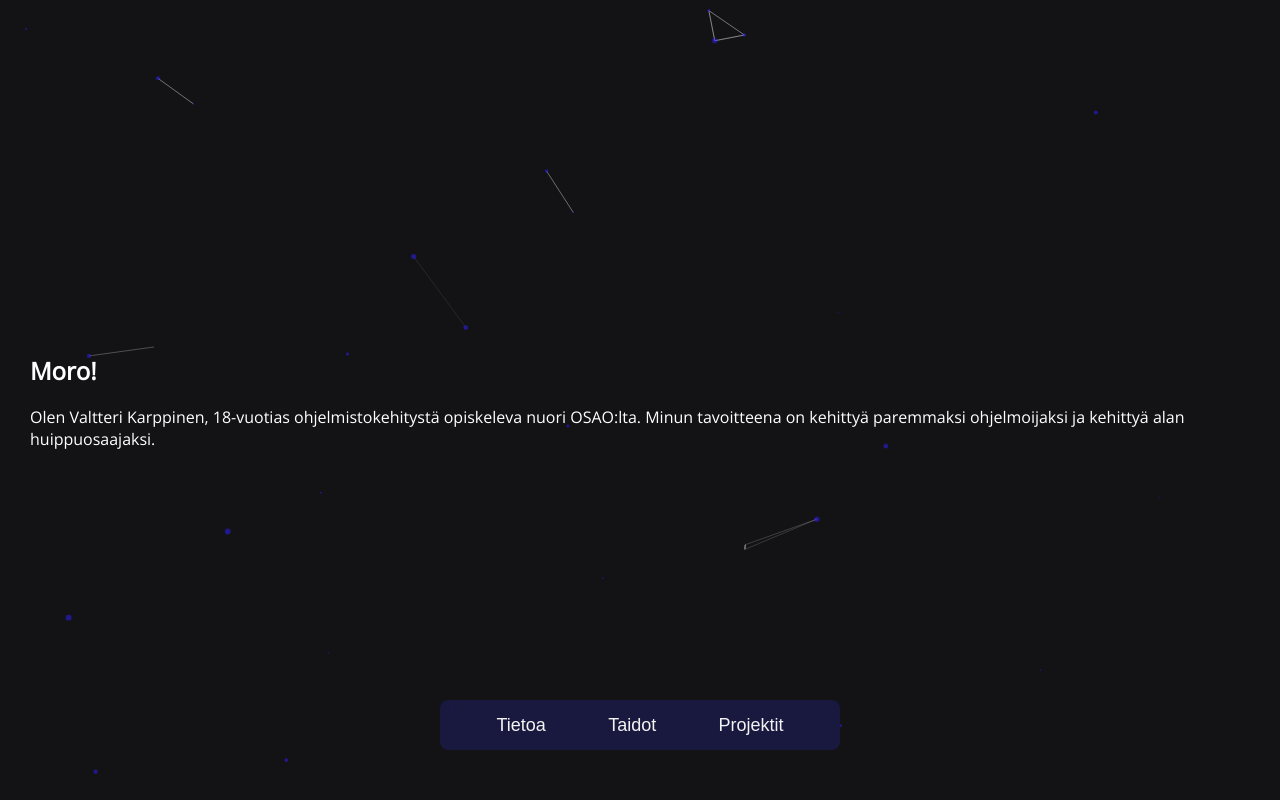
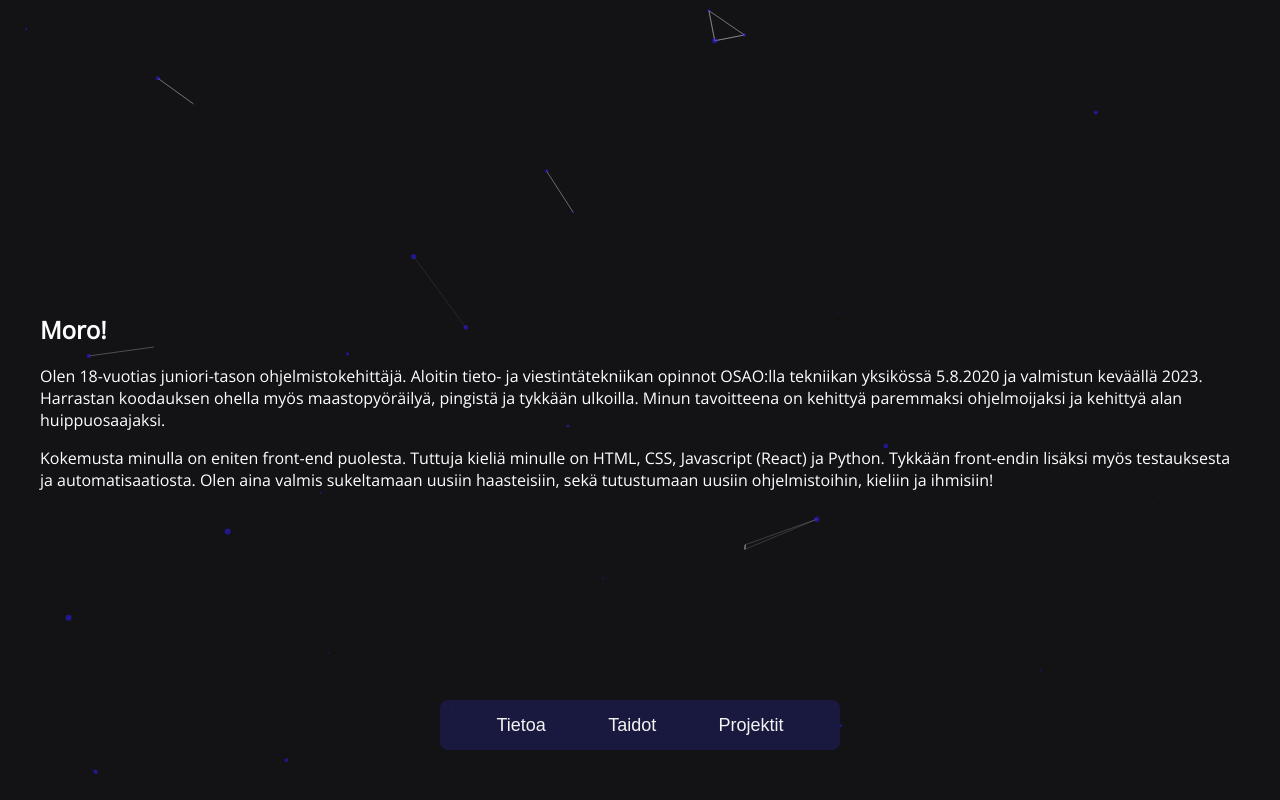
Before and after one commit to valtterii/portfolio_valtteri, a React (Create React App) app: page / in a window 1280 px wide. Shown: the top 800 px of the page. Built offline with nearby package versions, Linux system fonts and the light colour scheme.

Commit message:
Modified info text

```diff
--- a/src/App.js
+++ b/src/App.js
@@ -33,7 +33,8 @@ function App() {
   const content = {
     info: {
       title: "Moro!",
-      text: "Olen Valtteri Karppinen, 18-vuotias ohjelmistokehitystä opiskeleva nuori OSAO:lta. Minun tavoitteena on kehittyä paremmaksi ohjelmoijaksi ja kehittyä alan huippuosaajaksi.",
+      paragraph1: "Olen 18-vuotias juniori-tason ohjelmistokehittäjä. Aloitin tieto- ja viestintätekniikan opinnot OSAO:lla tekniikan yksikössä 5.8.2020 ja valmistun keväällä 2023. Harrastan koodauksen ohella myös maastopyöräilyä, pingistä ja tykkään ulkoilla. Minun tavoitteena on kehittyä paremmaksi ohjelmoijaksi ja kehittyä alan huippuosaajaksi.",
+      paragraph2: "Kokemusta minulla on eniten front-end puolesta. Tuttuja kieliä minulle on HTML, CSS, Javascript (React) ja Python. Tykkään front-endin lisäksi myös testauksesta ja automatisaatiosta. Olen aina valmis sukeltamaan uusiin haasteisiin, sekä tutustumaan uusiin ohjelmistoihin, kieliin ja ihmisiin!",
     },
     skills: {
       title: "Taidot",
@@ -47,7 +48,7 @@ function App() {
     <Particle />
     <Navbar />
     <section data-aos="zoom-out-up" data-aos-offset="0" id='info'>
-        <Info title={content.info.title} text={content.info.text}  />
+        <Info title={content.info.title} paragraph1={content.info.paragraph1} paragraph2={content.info.paragraph2} />
     </section>
     <section id='skills'>
       <Skills title={content.skills.title} offset={isFirefox ? "0" : "-900"} />
--- a/src/components/info/index.js
+++ b/src/components/info/index.js
@@ -4,15 +4,16 @@ function info(props) {
   return (
     <>
     <div className='section_content'>
-      <h1>{props.title}</h1>
-      <p>
-        {props.text}
-      </p>
+      <div className='info_content' style={{maxWidth: "1200px"}}>
+        <h1>{props.title}</h1>
+        <p>
+          {props.paragraph1}
+        </p>
+        <p>
+          {props.paragraph2}
+        </p>
+      </div>
     </div>
-
-    {/* <div className='arrow_container bounce'>
-        <img className='arrow' src={arrow} />
-    </div> */}
     </>
   )
 }
```
